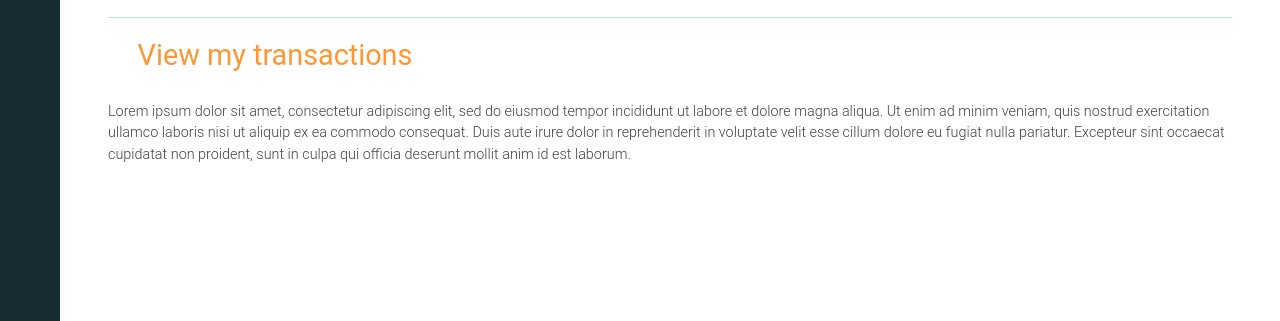
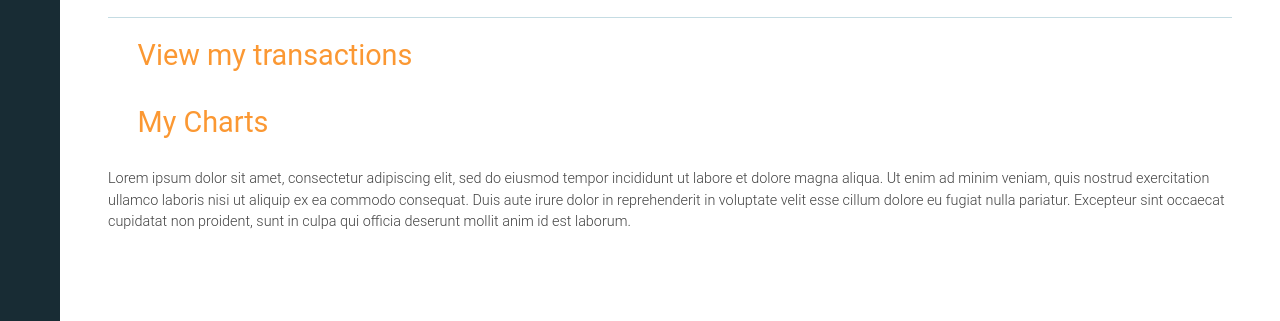
Before and after one commit to kshamata17/Django-htmxFinanceTrackerApp, a Django app: template main/templates/main/home.html in a window 1280 px wide. Shown: the part 479-800 px from the top of the page. Run offline with Django 3.2, Linux system fonts and the light colour scheme; the template is opened without the code that fills it, so the values that code supplies are empty; some libraries are stand-ins or nearby versions; some web fonts are replaced.

Commit message:
View charts link added

```diff
--- a/main/templates/main/home.html
+++ b/main/templates/main/home.html
@@ -533,6 +533,12 @@
                 View my transactions
             </a>
         </div>
+        <div class="mb-4">
+            <a href="{% url 'transactions-charts' %}" class="text-secondary fs-2">
+                <i class="fa-solid fa-chart-pie"></i>
+                My Charts
+            </a>
+        </div>
         <p class="fw-light text-sm text-dark">
             Lorem ipsum dolor sit amet, consectetur adipiscing elit, sed do eiusmod tempor incididunt ut labore et dolore magna aliqua. Ut enim ad minim veniam, quis nostrud exercitation ullamco laboris nisi ut aliquip ex ea commodo consequat. Duis aute irure dolor in reprehenderit in voluptate velit esse cillum dolore eu fugiat nulla pariatur. Excepteur sint occaecat cupidatat non proident, sunt in culpa qui officia deserunt mollit anim id est laborum.
         </p>
```
